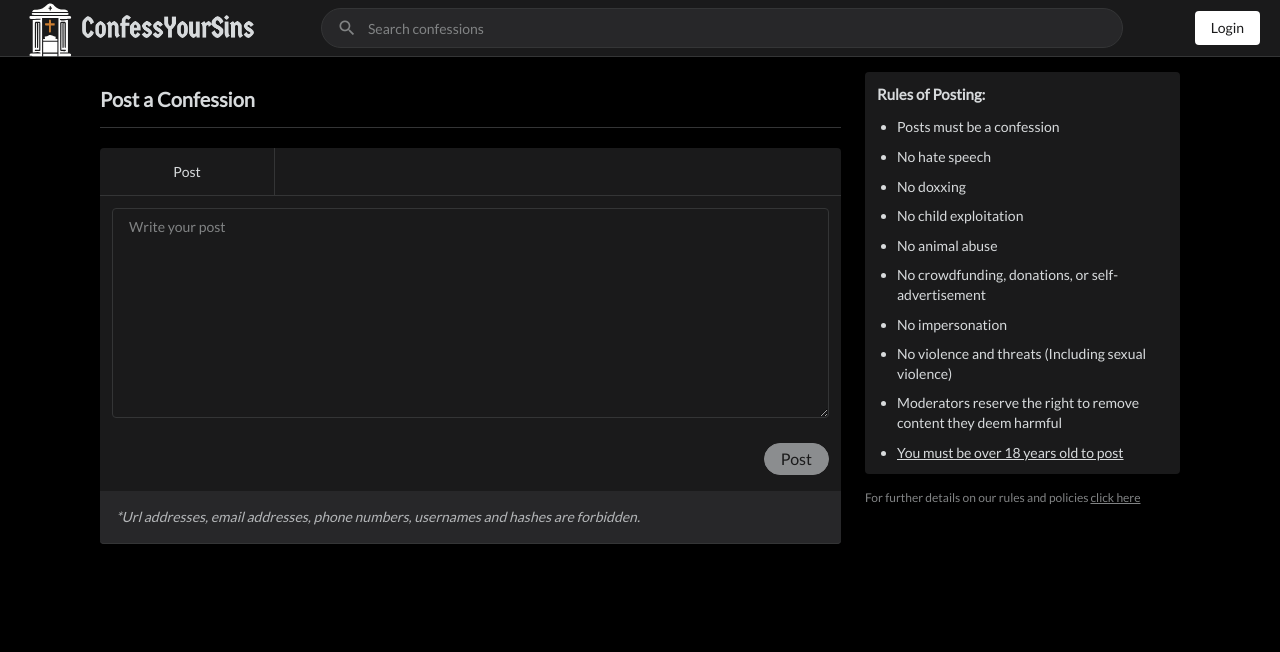
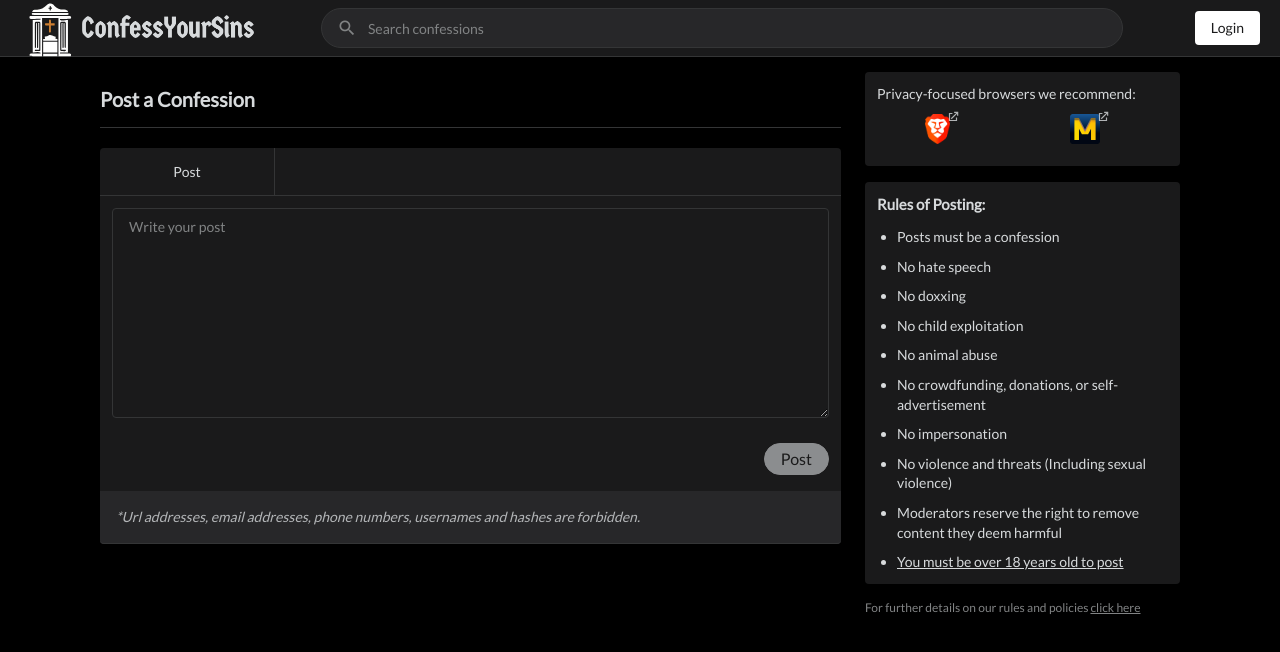
Before and after one commit to yowam/cys, an Angular app: page /post in a window 1280 px wide. Shown: the top 652 px of the page. Built offline with nearby package versions, Linux system fonts and the light colour scheme.

Commit message:
browser rec

```diff
--- a/src/app/post/post.component.html
+++ b/src/app/post/post.component.html
@@ -81,6 +81,38 @@
   </div>
 
   <aside class="post-aside">
+    <div *ngIf="showPrivacyRecommendation" class="card">
+      <p>Privacy-focused browsers we recommend:</p>
+      <ul class="browser-list">
+        <li>
+          <a
+            href="https://brave.com/download/"
+            target="_blank"
+            rel="noopener noreferrer"
+          >
+            <img src="../../../../assets/brave.png" alt="Brave Browser">
+            <svg class="link-icon" viewBox="0 0 24 24" aria-hidden="true">
+              <path d="M14 3h7v7h-2V6.41l-9.29 9.3-1.42-1.42 9.3-9.29H14V3z"></path>
+              <path d="M5 5h6v2H7v10h10v-4h2v6H5V5z"></path>
+            </svg>
+          </a>
+        </li>
+        <li>
+          <a
+            href="https://mullvad.net/en/browser"
+            target="_blank"
+            rel="noopener noreferrer"
+          >
+            <img src="../../../../assets/mullvad.png" alt="Mullvad Browser">
+            <svg class="link-icon" viewBox="0 0 24 24" aria-hidden="true">
+              <path d="M14 3h7v7h-2V6.41l-9.29 9.3-1.42-1.42 9.3-9.29H14V3z"></path>
+              <path d="M5 5h6v2H7v10h10v-4h2v6H5V5z"></path>
+            </svg>
+          </a>
+        </li>
+      </ul>
+    </div>
+
     <div class="card">
       <h2 class="post-aside-title">Rules of Posting:</h2>
       <ul>
@@ -96,6 +128,7 @@
         <li><p><u>You must be over 18 years old to post</u></p></li>
       </ul>
     </div>
+
     <div class="aside-meta">
       <p>
         For further details on our rules and policies
--- a/src/app/post/post.component.scss
+++ b/src/app/post/post.component.scss
@@ -56,6 +56,39 @@
       font-size: 1.4em;
       color: $button-font-colour;
     }
+  }
+
+  .browser-list {
+    display: flex;
+    justify-content: space-around;
+    width: 100%;
+    margin: 10px 0 0;
+    padding: 0 !important;
+
+    li {
+      display: block;
+    }
+
+    a {
+      display: flex;
+      align-items: flex-start;
+      height: 30px;
+      width: 50px;
+      cursor: pointer;
+
+      img {
+        height: 100%;
+      }
+    }
+  }
+
+  .link-icon {
+    width: 14px;
+    height: 14px;
+    fill: #d7dadc;
+    opacity: 0.8;
+    margin: -4px 0 0 -4px;
+    transition: opacity 0.2s ease, transform 0.2s ease;
   }
 
   .aside-meta {
--- a/src/app/post/post.component.ts
+++ b/src/app/post/post.component.ts
@@ -1,7 +1,7 @@
 import {
   Component,
   ViewChild,
-  // OnInit,
+  OnInit,
   // OnDestroy
 } from '@angular/core';
 import { NgForm } from '@angular/forms';
@@ -21,7 +21,7 @@ import { debounceTime } from 'rxjs/operators';
     styleUrls: ['./post.component.scss'],
     standalone: false
 })
-export class PostComponent {
+export class PostComponent implements OnInit {
   // implements OnInit, OnDestroy {
   post = '';
   preview = false;
@@ -29,6 +29,7 @@ export class PostComponent {
   tagInput = '';
   disableSubmit = false;
   isSending = false;
+  showPrivacyRecommendation = true;
   // flagged = false;
   // modelChanged = new Subject<string>();
   // modelChangeSubscription: Subscription;
@@ -39,13 +40,19 @@ export class PostComponent {
     private router: Router
   ) {}
 
-  // ngOnInit(): void {
+  ngOnInit(): void {
+    const ua = navigator.userAgent;
+
+    this.showPrivacyRecommendation =
+      /Chrome|Chromium|Edg|OPR|Safari/.test(ua) &&
+      !(navigator as any).brave;
+
   //   this.modelChangeSubscription = this.modelChanged
   //     .pipe(debounceTime(500))
   //     .subscribe(postText => {
   //       this.checkForFlags(postText);
   //     });
-  // }
+  }
 
   // ngOnDestroy(): void {
   //   this.modelChangeSubscription.unsubscribe();
--- a/src/app/shared/components/sidebar/sidebar.component.html
+++ b/src/app/shared/components/sidebar/sidebar.component.html
@@ -19,9 +19,6 @@
   }
 
   <div class="hover-wrap" #hoverWrap [class.fix-to-top]="fixHoverWrap">
-    <!-- <div class="card">
-    <div [style.height.px]="300" [style.width.px]="300">Ad</div>
-  </div> -->
 
     <div class="card">
       <ul class="link-list">
```
Also changed, not shown: src/assets/brave.png (added), src/assets/mullvad.png (added). Lines whose indentation alone changed are shown as unchanged.
